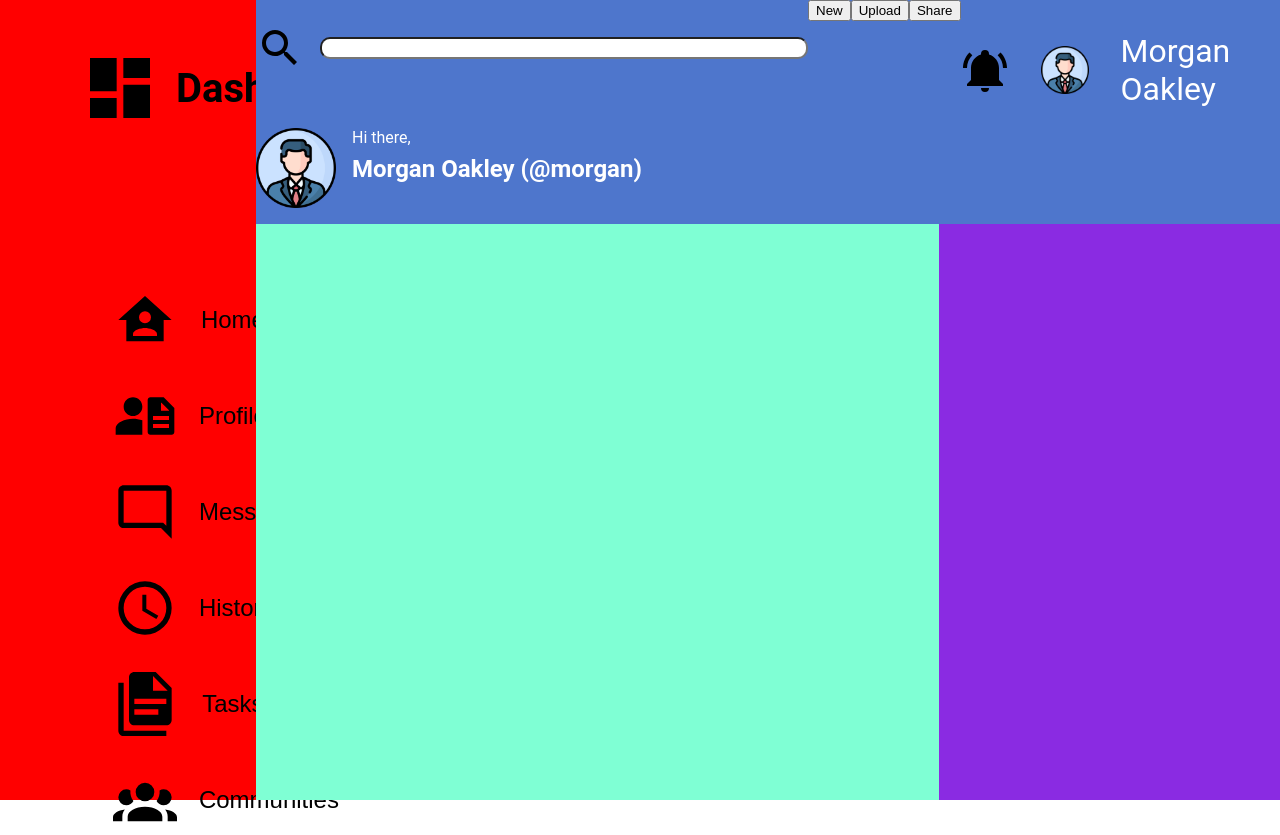
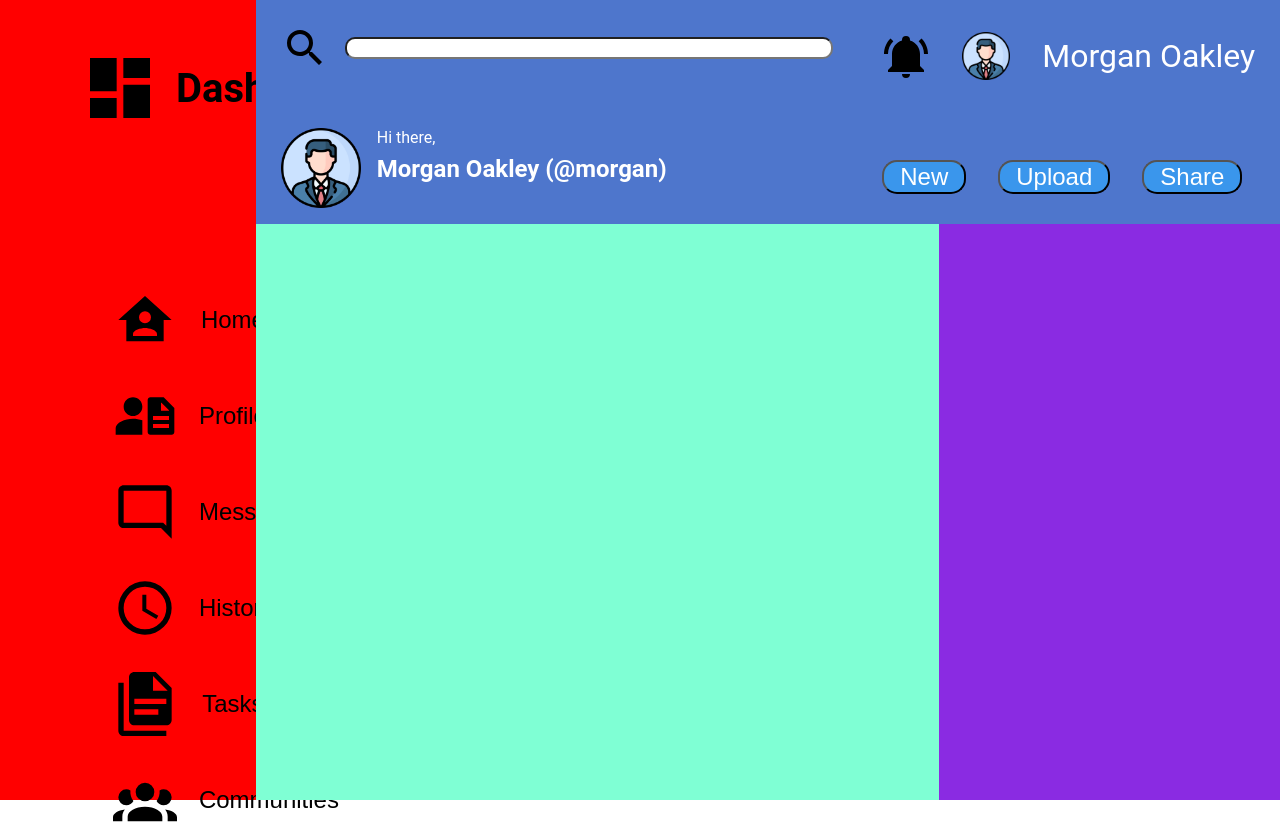
Before and after one commit to RedLight88/admin-dashboard, a plain HTML site: page index.html in a window 1280 px wide. Shown: the top 835 px of the page. Drawn offline with Linux system fonts and the light colour scheme; a web font is replaced by a local one.

Commit message:
header done, added buttons

```diff
--- a/index.html
+++ b/index.html
@@ -74,22 +74,27 @@
           <div class="profile-info">
             <img src="/images/profile.png" alt="">
             <div class="info">Hi there,
-              <h2>Morgan Oakley (@morgan)</h2>
+              <h2>Morgan Oakley (@morgan)</h2></div>
             </div>
+        </div>
+
+
+        <div class="rightSide">
+          <div class="profile">
+            <img src="/svg/bell-ring.svg" alt="bell">
+            <img src="/images/profile.png" alt="icon">
+            <div class="name">Morgan Oakley</div>
+          </div>
+          <div class="head-btns">
+            <button class="head-btn">New</button>
+            <button class="head-btn">Upload</button>
+            <button class="head-btn">Share</button>
           </div>
         </div>
 
-            <button class="head-btn1">New</button>
-            <button class="head-btn2">Upload</button>
-            <button class="head-btn3">Share</button>
 
 
 
-        <div class="profile">
-          <img src="/svg/bell-ring.svg" alt="bell">
-          <img src="/images/profile.png" alt="icon">
-          <div class="name">Morgan Oakley</div>
-        </div>
 
 
 
--- a/styles.css
+++ b/styles.css
@@ -129,6 +129,22 @@ body, html {
     margin-top: 0.5rem;
 }
 
+.head-btns {
+    display: flex;
+    gap: 2rem;
+    margin-top: 5rem;
+}
+
+.head-btns button {
+    font-size: 1.5rem;
+    background-color: rgb(58, 150, 236);
+    border-radius: 15px;
+    cursor: pointer;
+    text-decoration: none;
+    color: white;
+    padding-left: 1rem;
+    padding-right: 1rem;
+}
 
 
 .item-3 {
```
